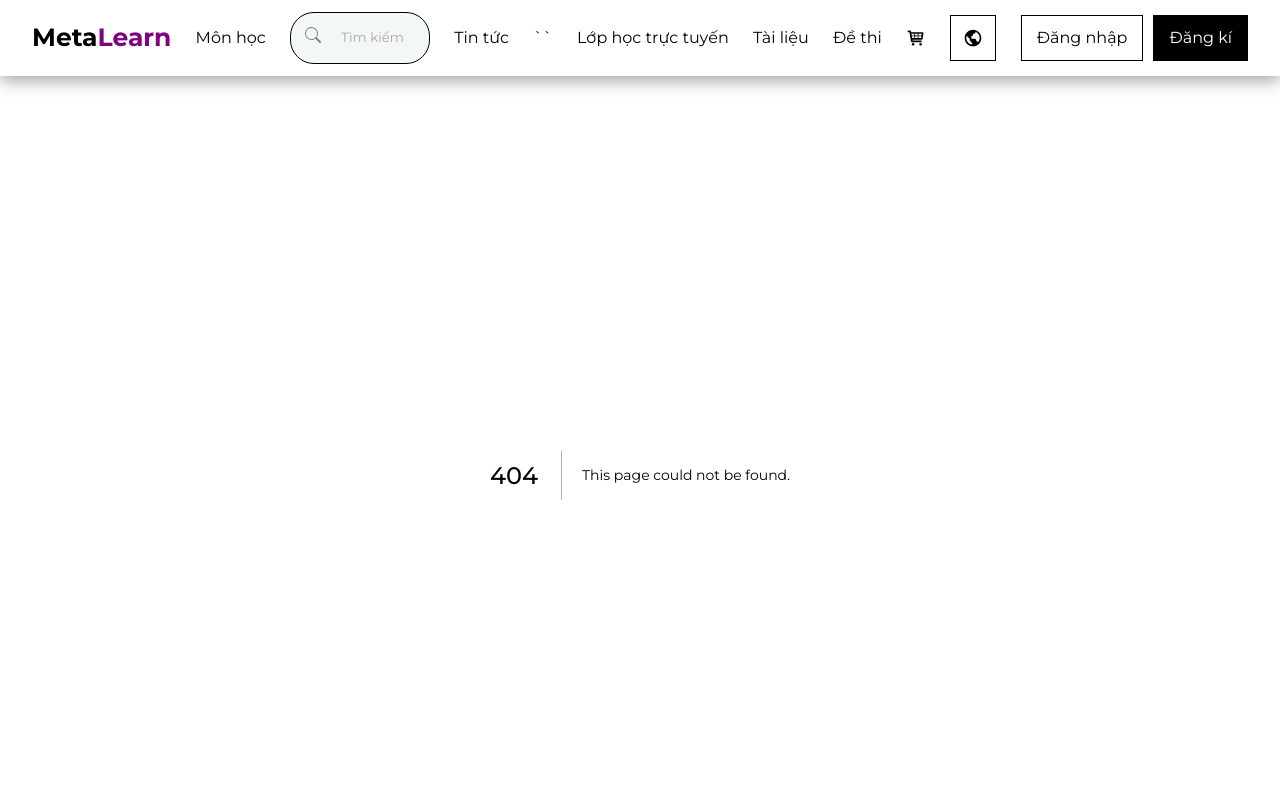
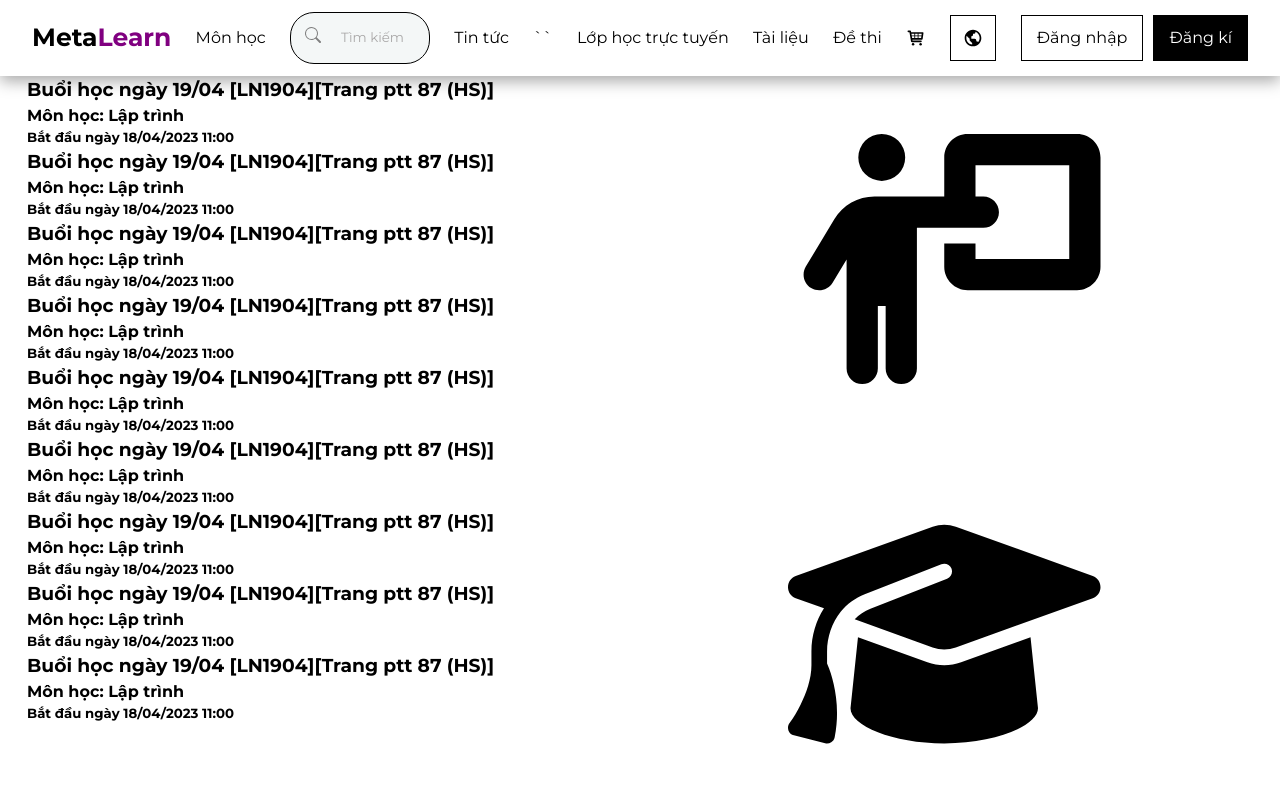
Before and after one commit to 3i-software-development/Metalearn-Frontend, a Next.js app: page /BankDT in a window 1280 px wide. Before the commit this address had no page. Shown: the top 800 px of the page. Built offline with nearby package versions, Linux system fonts and the light colour scheme.

Commit message:
sua code

```diff
--- /dev/null
+++ b/components/BankDT/BankDT.js
@@ -0,0 +1,156 @@
+import React, { useState, useEffect } from "react";
+import classNames from "classnames/bind";
+import { FontAwesomeIcon } from "@fortawesome/react-fontawesome";
+import { faCoffee, faMobile, faFloppyDisk, faVideo, faPersonChalkboard } from "@fortawesome/free-solid-svg-icons"; // Import biểu tượng
+
+import styles from "./BankDT.module.scss"
+
+import { faGraduationCap } from "@fortawesome/free-solid-svg-icons";
+
+const cx = classNames.bind(styles);
+
+function BankDT() {
+    return (
+
+        <div style={{display: "flex", width: "100%"}}>
+
+                <div style={{marginLeft: "15px", width: "50%"}}>
+
+                    <div className={cx("course-item")}>
+                        <div style={{paddingLeft: "12px"}}>
+                            <h3>Buổi học ngày 19/04 [LN1904][Trang ptt 87 (HS)]</h3>
+                            <h4>Môn học: Lập trình</h4>
+                            <h5>Bắt đầu ngày 18/04/2023 11:00</h5>
+                        </div>
+
+                        <div className={cx("course-item-icons")}>
+                            <i class="fa-solid fa-mobile"></i>
+                            <i class="fa-solid fa-floppy-disk"></i>
+                            <i class="fa-solid fa-video"></i>
+                        </div>
+                    </div>
+
+                    <div className={cx("course-item")}>
+                        <div style={{paddingLeft: "12px"}}>
+                            <h3>Buổi học ngày 19/04 [LN1904][Trang ptt 87 (HS)]</h3>
+                            <h4>Môn học: Lập trình</h4>
+                            <h5>Bắt đầu ngày 18/04/2023 11:00</h5>
+                        </div>
+
+                        <div className={cx("course-item-icons")}>
+                            <i class="fa-solid fa-mobile"></i>
+                            <i class="fa-solid fa-floppy-disk"></i>
+                            <i class="fa-solid fa-video"></i>
+                        </div>
+                    </div>
+
+                    <div className={cx("course-item")}>
+                        <div style={{paddingLeft: "12px"}}>
+                            <h3>Buổi học ngày 19/04 [LN1904][Trang ptt 87 (HS)]</h3>
+                            <h4>Môn học: Lập trình</h4>
+                            <h5>Bắt đầu ngày 18/04/2023 11:00</h5>
+                        </div>
+
+                        <div className={cx("course-item-icons")}>
+                            <i class="fa-solid fa-mobile"></i>
+                            <i class="fa-solid fa-floppy-disk"></i>
+                            <i class="fa-solid fa-video"></i>
+                        </div>
+                    </div>
+
+                    <div className={cx("course-item")}>
+                        <div style={{paddingLeft: "12px"}}>
+                            <h3>Buổi học ngày 19/04 [LN1904][Trang ptt 87 (HS)]</h3>
+                            <h4>Môn học: Lập trình</h4>
+                            <h5>Bắt đầu ngày 18/04/2023 11:00</h5>
+                        </div>
+
+                        <div className={cx("course-item-icons")}>
+                            <i class="fa-solid fa-mobile"></i>
+                            <i class="fa-solid fa-floppy-disk"></i>
+                            <i class="fa-solid fa-video"></i>
+                        </div>
+                    </div>
+
+                    <div className={cx("course-item")}>
+                        <div style={{paddingLeft: "12px"}}>
+                            <h3>Buổi học ngày 19/04 [LN1904][Trang ptt 87 (HS)]</h3>
+                            <h4>Môn học: Lập trình</h4>
+                            <h5>Bắt đầu ngày 18/04/2023 11:00</h5>
+                        </div>
+
+                        <div className={cx("course-item-icons")}>
+                            <i class="fa-solid fa-mobile"></i>
+                            <i class="fa-solid fa-floppy-disk"></i>
+                            <i class="fa-solid fa-video"></i>
+                        </div>
+                    </div>
+
+                    <div className={cx("course-item")}>
+                        <div style={{paddingLeft: "12px"}}>
+                            <h3>Buổi học ngày 19/04 [LN1904][Trang ptt 87 (HS)]</h3>
+                            <h4>Môn học: Lập trình</h4>
+                            <h5>Bắt đầu ngày 18/04/2023 11:00</h5>
+                        </div>
+
+                        <div className={cx("course-item-icons")}>
+                            <i class="fa-solid fa-mobile"></i>
+                            <i class="fa-solid fa-floppy-disk"></i>
+                            <i class="fa-solid fa-video"></i>
+                        </div>
+                    </div>
+
+                    <div className={cx("course-item")}>
+                        <div style={{paddingLeft: "12px"}}>
+                            <h3>Buổi học ngày 19/04 [LN1904][Trang ptt 87 (HS)]</h3>
+                            <h4>Môn học: Lập trình</h4>
+                            <h5>Bắt đầu ngày 18/04/2023 11:00</h5>
+                        </div>
+
+                        <div className={cx("course-item-icons")}>
+                            <i class="fa-solid fa-mobile"></i>
+                            <i class="fa-solid fa-floppy-disk"></i>
+                            <i class="fa-solid fa-video"></i>
+                        </div>
+                    </div>
+
+                    <div className={cx("course-item")}>
+                        <div style={{paddingLeft: "12px"}}>
+                            <h3>Buổi học ngày 19/04 [LN1904][Trang ptt 87 (HS)]</h3>
+                            <h4>Môn học: Lập trình</h4>
+                            <h5>Bắt đầu ngày 18/04/2023 11:00</h5>
+                        </div>
+
+                        <div className={cx("course-item-icons")}>
+                            <i class="fa-solid fa-mobile"></i>
+                            <i class="fa-solid fa-floppy-disk"></i>
+                            <i class="fa-solid fa-video"></i>
+                        </div>
+                    </div>
+
+                    <div className={cx("course-item")}>
+                        <div style={{paddingLeft: "12px"}}>
+                            <h3>Buổi học ngày 19/04 [LN1904][Trang ptt 87 (HS)]</h3>
+                            <h4>Môn học: Lập trình</h4>
+                            <h5>Bắt đầu ngày 18/04/2023 11:00</h5>
+                        </div>
+
+                        <div className={cx("course-item-icons")}>
+                            <i class="fa-solid fa-mobile"></i>
+                            <i class="fa-solid fa-floppy-disk"></i>
+                            <i class="fa-solid fa-video"></i>
+                        </div>
+                    </div>
+
+                </div>
+
+                <div style={{fontSize: "250px", marginLeft: "270px"}}>
+                    <FontAwesomeIcon icon={faPersonChalkboard} />
+                    <FontAwesomeIcon icon={faGraduationCap} />
+                </div>
+        </div>
+
+    )
+}
+
+export default BankDT
--- /dev/null
+++ b/pages/BankDT/index.js
@@ -0,0 +1,14 @@
+import BankDT from "@/components/BankDT/BankDT";
+import Exam from "@/components/BankDT/BankDT";
+import { Bangers } from "next/font/google";
+import React from "react";
+
+const Index = () => {
+  return (
+    <div>
+      <BankDT />
+    </div>
+  );
+};
+
+export default Index;
```
Also changed, not shown: components/Home/ListCourse.js (+8 -3 lines), components/BankDT/BankDT.module.scss (added).
